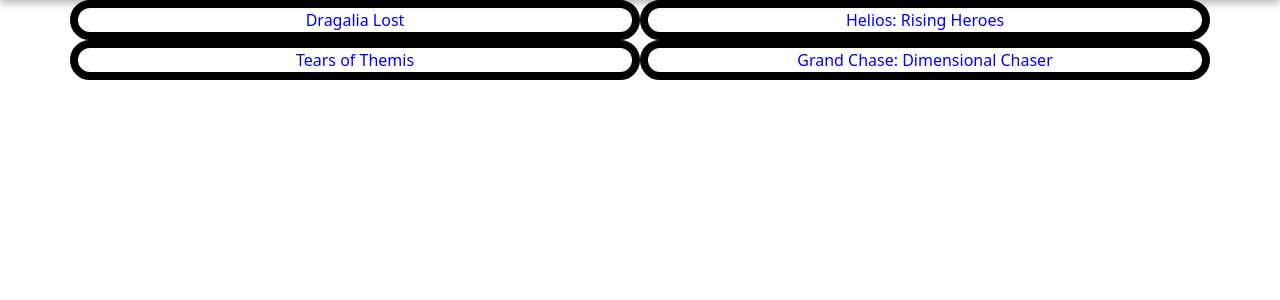
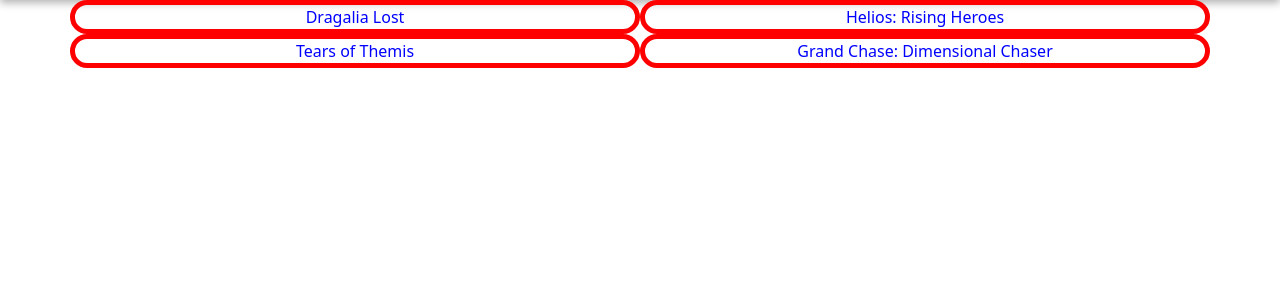
Before and after one commit to Hazihani/gachaorganiser, a PHP site: page / in a window 1280 px wide. Shown: the part 65-365 px from the top of the page. Run offline with PHP 8.4, Linux system fonts and the light colour scheme.

Commit message:
Update styles.css

```diff
--- a/styles.css
+++ b/styles.css
@@ -6,7 +6,7 @@
 }
 
 .gameblock {
-    border: 0.5em, solid, black;
+    border: 5px solid red;
     border-radius: 30px;
     color: blue;
 }
```
